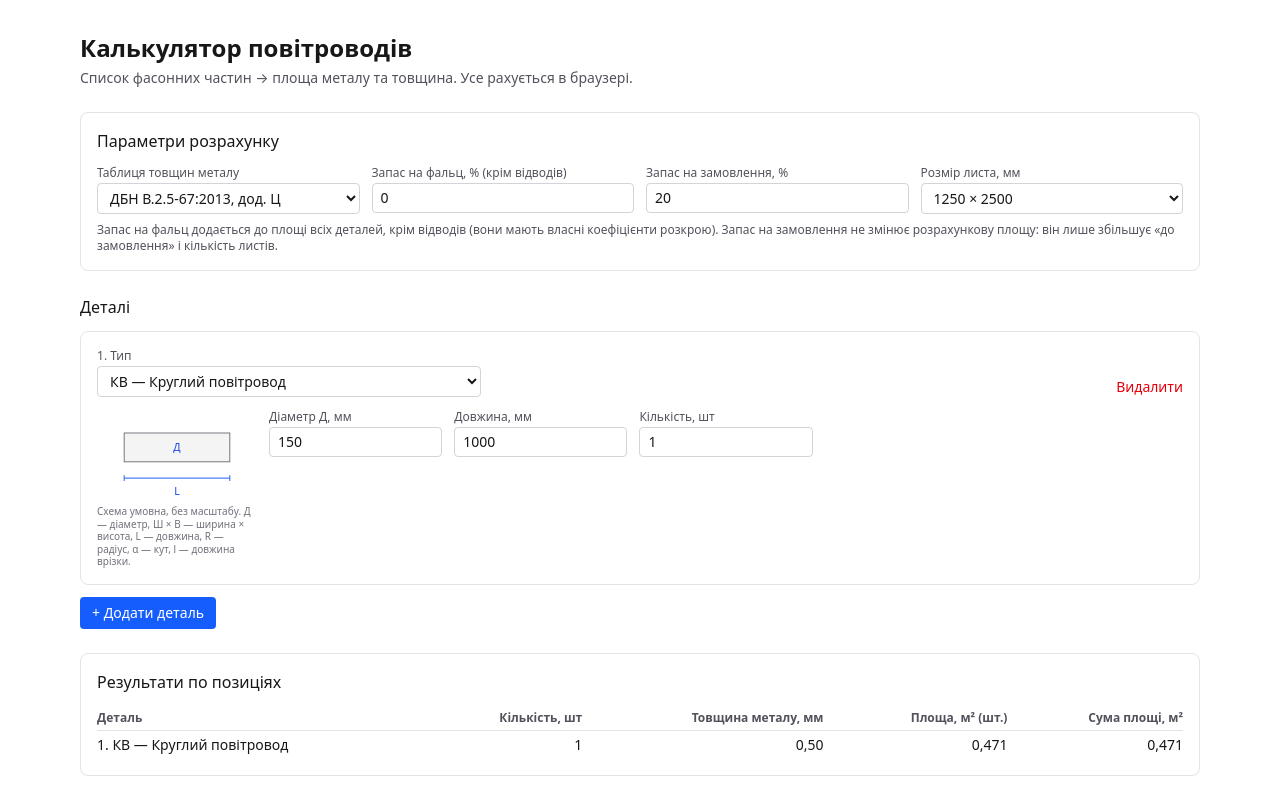
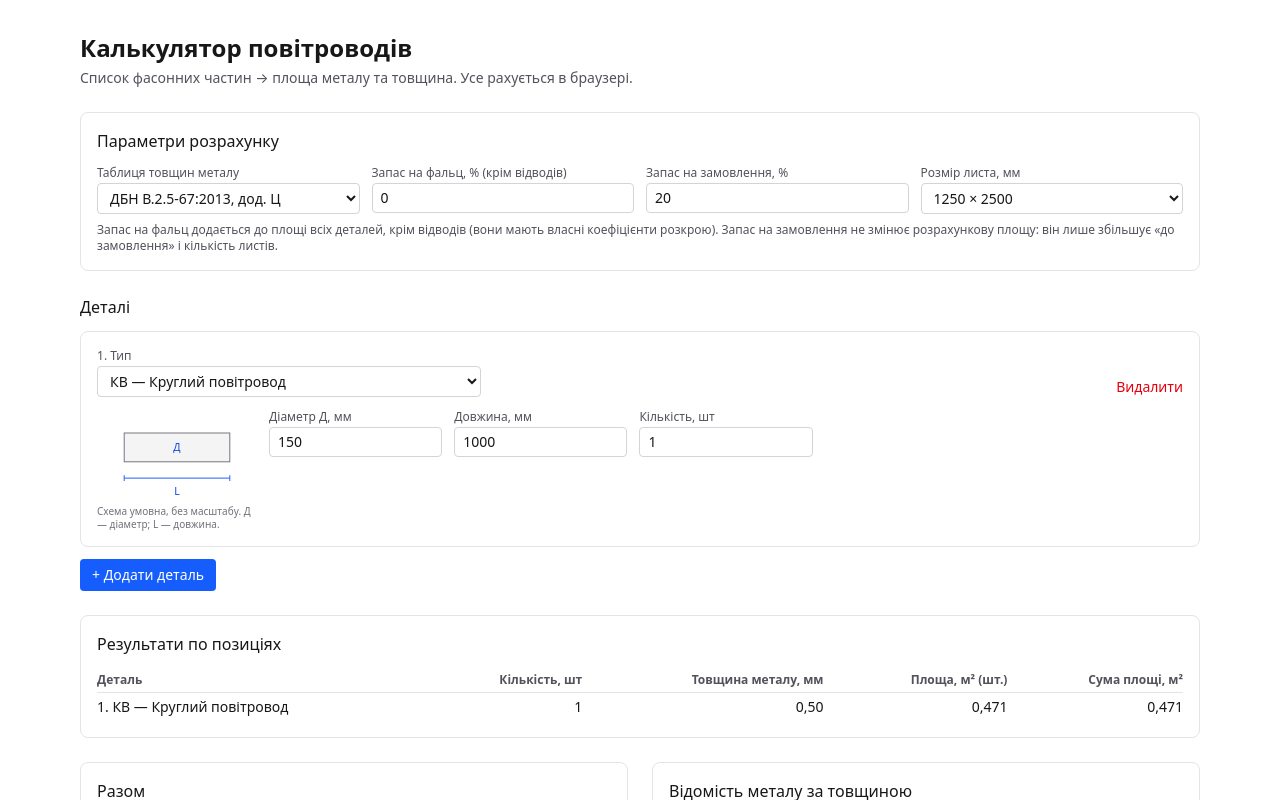
Before and after one commit to QuaZz7aR/HVAC-duct-calculator, a Next.js app: page / in a window 1280 px wide. Shown: the top 800 px of the page. Built offline with nearby package versions, Linux system fonts and the light colour scheme.

Commit message:
Sketch legend per kind, elbow radius wording, shape tests
Co-Authored-By: Claude Sonnet 5.5 <noreply@anthropic.com>
Claude-Session: https://claude.ai/code/session_01PpJhEaXTNTL4e4jwnYecUZ

```diff
--- a/src/components/calculator/FittingCard.tsx
+++ b/src/components/calculator/FittingCard.tsx
@@ -5,6 +5,7 @@ import type { RowOutcome } from "@/lib/form/calculate";
 import { uk as dict } from "@/lib/i18n/uk";
 import { kindTitle } from "./format";
 import { FittingSketch } from "./FittingSketch";
+import { sketchLegend } from "./sketch-spec";
 import { ErrorList, WarningList } from "./ErrorList";
 import { cardClass, inputClass, labelClass } from "./styles";
 import { TextField } from "./TextField";
@@ -40,7 +41,9 @@ export function FittingCard({ row, index, outcome, onKindChange, onValueChange,
       <div className="flex flex-col gap-3 sm:flex-row sm:items-start">
         <div className="shrink-0">
           <FittingSketch kind={row.kind} />
-          <p className="max-w-40 text-[10px] leading-tight text-zinc-500 dark:text-zinc-400">{dict.sketch.note}</p>
+          <p className="max-w-40 text-[10px] leading-tight text-zinc-500 dark:text-zinc-400">
+            {dict.sketch.note} {sketchLegend(row.kind).join("; ")}.
+          </p>
         </div>
         <div className="grid flex-1 grid-cols-2 gap-3 sm:grid-cols-3 lg:grid-cols-5">
           {kindFields[row.kind].map((f) => (
--- a/src/components/calculator/FittingSketch.tsx
+++ b/src/components/calculator/FittingSketch.tsx
@@ -67,7 +67,7 @@ export function FittingSketch({ kind }: { kind: FittingKind }) {
       {shape === "elbow" && (
         <>
           <path d="M 60 80 L 90 80 A 60 60 0 0 0 30 20 L 30 50 A 30 30 0 0 1 60 80 Z" className={body} />
-          <Label x={75} y={72}>{main}</Label>
+          <Label x={75} y={96}>{main}</Label>
           {/* radius from the bend centre: inner for a rect elbow, centre line for a round one */}
           <g className={dim} strokeWidth={1}>
             <line x1={30} y1={80} x2={roundMain ? 30 + 45 * Math.SQRT1_2 : 30 + 30 * Math.SQRT1_2} y2={roundMain ? 80 - 45 * Math.SQRT1_2 : 80 - 30 * Math.SQRT1_2} />
--- a/src/components/calculator/sketch-spec.ts
+++ b/src/components/calculator/sketch-spec.ts
@@ -1,4 +1,5 @@
 import type { FittingKind } from "@/lib/form/fields";
+import { uk as dict } from "@/lib/i18n/uk";
 
 export type SketchShape = "straight" | "cap" | "tap" | "elbow" | "reducer" | "tee" | "cross";
 
@@ -32,3 +33,25 @@ export const sketchSpecs: Record<FittingKind, SketchSpec> = {
   rectCross: { shape: "cross", roundMain: false, roundSmall: false },
   rectCrossRoundBranches: { shape: "cross", roundMain: false, roundSmall: true },
 };
+
+/** The letters a sketch uses, each with what it stands for, in the wording of the input fields. */
+export function sketchLegend(kind: FittingKind): string[] {
+  const { shape, roundMain, roundSmall } = sketchSpecs[kind];
+  const l = dict.sketch.legend;
+  const main = roundMain ? l.diameter : l.rect;
+  const small = roundSmall ? l.smallDiameter : l.smallRect;
+  switch (shape) {
+    case "straight":
+    case "cap":
+      return [main, l.length];
+    case "tap":
+      return [main, l.tapLength];
+    case "elbow":
+      return [main, roundMain ? l.centerRadius : l.innerRadius, l.angle];
+    case "reducer":
+      return [main, small, l.length];
+    case "tee":
+    case "cross":
+      return [main, small];
+  }
+}
--- a/src/lib/i18n/uk.ts
+++ b/src/lib/i18n/uk.ts
@@ -31,7 +31,18 @@ export const uk = {
     rect: 'Ш × В',
     smallDiameter: 'д',
     smallRect: 'ш × в',
-    note: 'Схема умовна, без масштабу. Д — діаметр, Ш × В — ширина × висота, L — довжина, R — радіус, α — кут, l — довжина врізки.',
+    note: 'Схема умовна, без масштабу.',
+    legend: {
+      diameter: 'Д — діаметр',
+      rect: 'Ш × В — ширина × висота',
+      smallDiameter: 'д — малий діаметр або діаметр врізки',
+      smallRect: 'ш × в — мала ширина × висота або розміри врізки',
+      length: 'L — довжина',
+      tapLength: 'l — довжина врізки',
+      centerRadius: 'R — радіус по осі',
+      innerRadius: 'R — внутрішній радіус',
+      angle: 'α — кут',
+    },
   },
   autoValue: 'авто',
   resetAuto: 'скинути до авто',
```
Also changed, not shown: 3 other files (tests, documents, lock files or other folders). Lines whose indentation alone changed are shown as unchanged.
